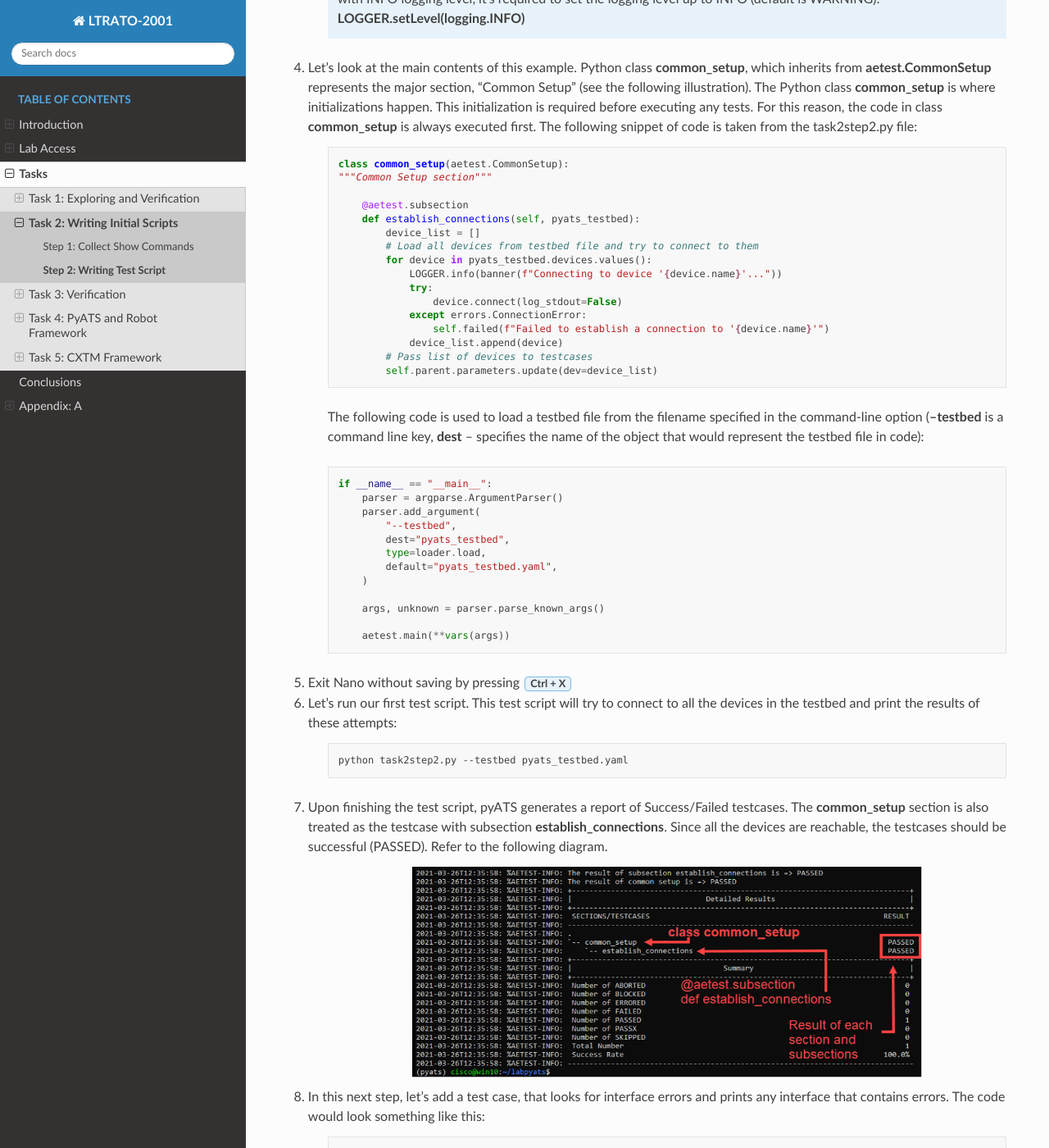
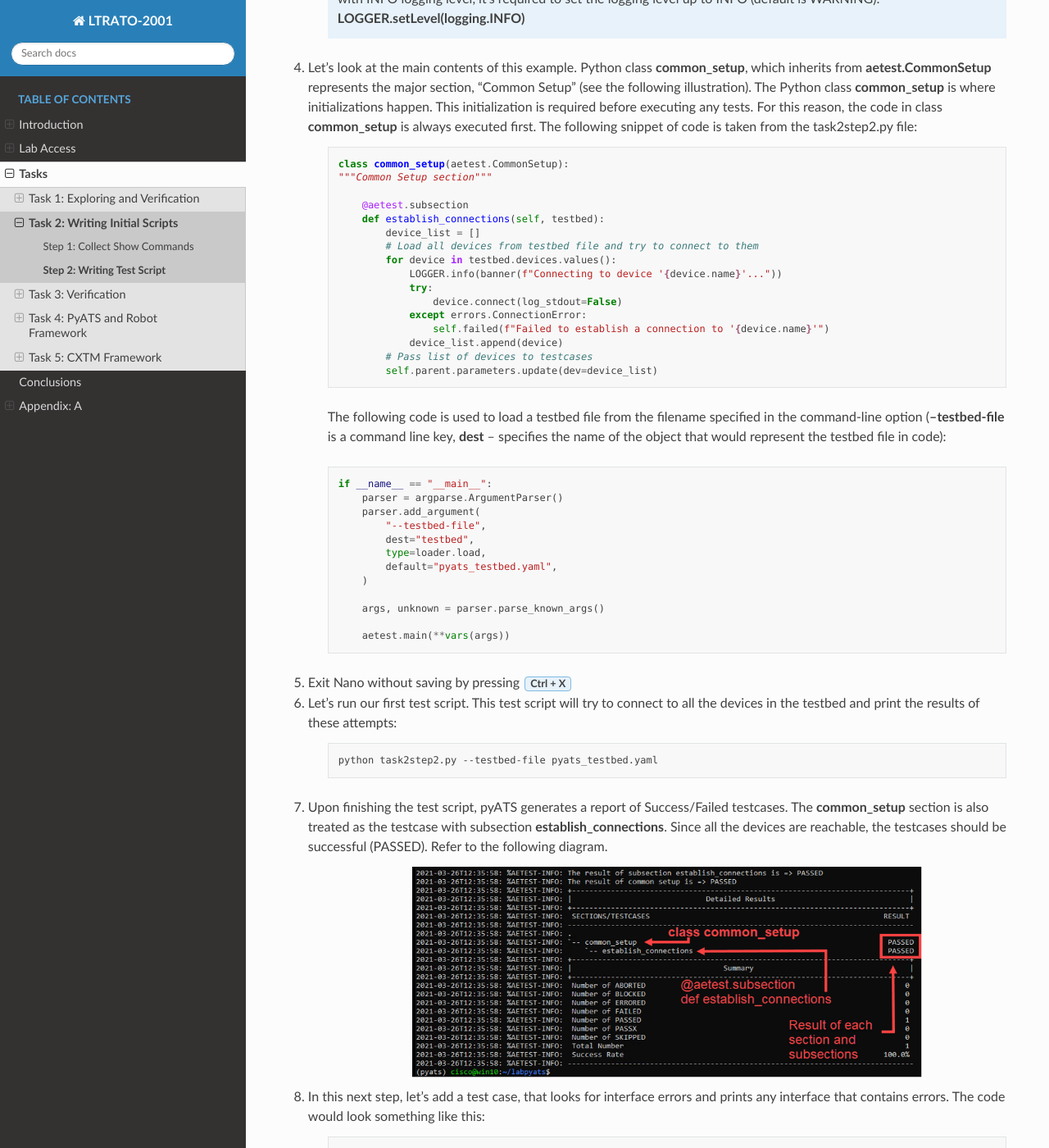
Before and after one commit to CiscoLives/LTRATO-2001, a Sphinx documentation site: the page built from docs/tasks/task2/step2.rst, in a window 1280 px wide and 1400 px high, scrolled down 1675 px. Shown: the whole window at 82% size. Built offline with Sphinx 7.4.7 and the Read the Docs theme 3.1.0, drawn with Linux system fonts in a browser that asks for light colours; some of the changed text lies outside the part shown.

Commit message:
doc updates

```diff
--- a/docs/tasks/task2/step2.rst
+++ b/docs/tasks/task2/step2.rst
@@ -67,10 +67,10 @@ Each of these sections is further broken down into smaller subsections (Python m
         """Common Setup section"""
 
             @aetest.subsection
-            def establish_connections(self, pyats_testbed):
+            def establish_connections(self, testbed):
                 device_list = []
                 # Load all devices from testbed file and try to connect to them
-                for device in pyats_testbed.devices.values():
+                for device in testbed.devices.values():
                     LOGGER.info(banner(f"Connecting to device '{device.name}'..."))
                     try:
                         device.connect(log_stdout=False)
@@ -80,15 +80,15 @@ Each of these sections is further broken down into smaller subsections (Python m
                 # Pass list of devices to testcases
                 self.parent.parameters.update(dev=device_list)
 
-    The following code is used to load a testbed file from the filename specified in the command-line option (**--testbed** is a command line key, **dest** – specifies the name of the object that would represent the testbed file in code):
+    The following code is used to load a testbed file from the filename specified in the command-line option (**--testbed-file** is a command line key, **dest** – specifies the name of the object that would represent the testbed file in code):
 
     .. code-block:: python
 
         if __name__ == "__main__":
             parser = argparse.ArgumentParser()
             parser.add_argument(
-                "--testbed",
-                dest="pyats_testbed",
+                "--testbed-file",
+                dest="testbed",
                 type=loader.load,
                 default="pyats_testbed.yaml",
             )
@@ -103,7 +103,7 @@ Each of these sections is further broken down into smaller subsections (Python m
 
     .. code-block:: bash
 
-        python task2step2.py --testbed pyats_testbed.yaml
+        python task2step2.py --testbed-file pyats_testbed.yaml
 
 #. Upon finishing the test script, pyATS generates a report of Success/Failed testcases. The **common_setup** section is also treated as the testcase with subsection **establish_connections**. Since all the devices are reachable, the testcases should be successful (PASSED). Refer to the following diagram.
 
@@ -171,7 +171,7 @@ Each of these sections is further broken down into smaller subsections (Python m
 
     .. code-block:: bash
 
-        python task2step2b.py --testbed pyats_testbed.yaml
+        python task2step2b.py --testbed-file pyats_testbed.yaml
 
 .. note::
 
--- a/docs/tasks/task3/step2.rst
+++ b/docs/tasks/task3/step2.rst
@@ -185,7 +185,7 @@ The high-level logic of the tests will be the following:
 
     .. code-block:: bash
 
-        python task3step2.py --testbed pyats_testbed.yaml
+        python task3step2.py --testbed-file pyats_testbed.yaml
 
     What are the results of these testcases? All FAILED? Do you have a clue as to why? Continue reading to understand why.
 
@@ -236,7 +236,7 @@ The high-level logic of the tests will be the following:
 
     .. code-block:: bash
 
-        python task3step2.py --testbed pyats_testbed.yaml
+        python task3step2.py --testbed-file pyats_testbed.yaml
 
     Now all the testcases should succeed:
 
--- a/docs/tasks/task3/step3.rst
+++ b/docs/tasks/task3/step3.rst
@@ -190,7 +190,7 @@ The high-level logic of the tests will be the following:
 
     .. code-block:: bash
 
-        python task3step3.py --testbed pyats_testbed.yaml
+        python task3step3.py --testbed-file pyats_testbed.yaml
 
     .. image:: images/task8_labpyats.png
         :width: 75%
--- a/docs/tasks/task3/step4.rst
+++ b/docs/tasks/task3/step4.rst
@@ -214,7 +214,7 @@ The high-level logic of the tests will be the following:
 
     .. code-block:: bash
 
-        python task3step4.py --testbed pyats_testbed.yaml
+        python task3step4.py --testbed-file pyats_testbed.yaml
 
     .. image:: images/passed-test-output.png
         :width: 75%
--- a/docs/tasks/task4/step1.rst
+++ b/docs/tasks/task4/step1.rst
@@ -38,7 +38,7 @@ To call **pyats run job**, use the following command in a Bash shell:
 
 .. code-block:: bash
 
-    pyats run job <job-file> --testbed <testbed-file>
+    pyats run job <job-file> --testbed-file <testbed-file>
 
 Schematically, the process of a **pyats run job** can be shown as follows:
 
@@ -60,7 +60,7 @@ Let's use a **pyats job run** to execute tests from task 3 step 4. PyATS job fil
 
     .. code-block:: bash
 
-        pyats run job task4step1.py  --testbed pyats_testbed.yaml
+        pyats run job task4step1.py  --testbed-file pyats_testbed.yaml
 
 #. After the completion of the job, check the results:
 
--- a/task2step1.py
+++ b/task2step1.py
@@ -1,7 +1,7 @@
 #!/usr/bin/env python3
 __author__ = "Jairo Leon, Luis Rueda"
 __copyright__ = """
-Copyright 2022-2024, Cisco Systems, Inc.
+Copyright 2022-2025, Cisco Systems, Inc.
 All Rights Reserved.
 
 THE SOFTWARE IS PROVIDED "AS IS", WITHOUT WARRANTY OF ANY KIND,
@@ -37,7 +37,7 @@ def write_commands_to_file(abs_filename, command_output):
 
     except IOError as e:
         LOGGER.error(
-            f"Unable to write output to file: {abs_filename}." f"Due to error: {e}"
+            f"Unable to write output to file: {abs_filename}.Due to error: {e}"
         )
         exit(1)
 
--- a/task2step2.py
+++ b/task2step2.py
@@ -1,7 +1,7 @@
 #!/usr/bin/env python3
 __author__ = "Jairo Leon, Luis Rueda"
 __copyright__ = """
-Copyright 2022-2024, Cisco Systems, Inc.
+Copyright 2022-2025, Cisco Systems, Inc.
 All Rights Reserved.
 
 THE SOFTWARE IS PROVIDED "AS IS", WITHOUT WARRANTY OF ANY KIND,
```
Also changed, not shown: docs/tasks/task3/step1.rst (+6 -6 lines), 1 other file.
